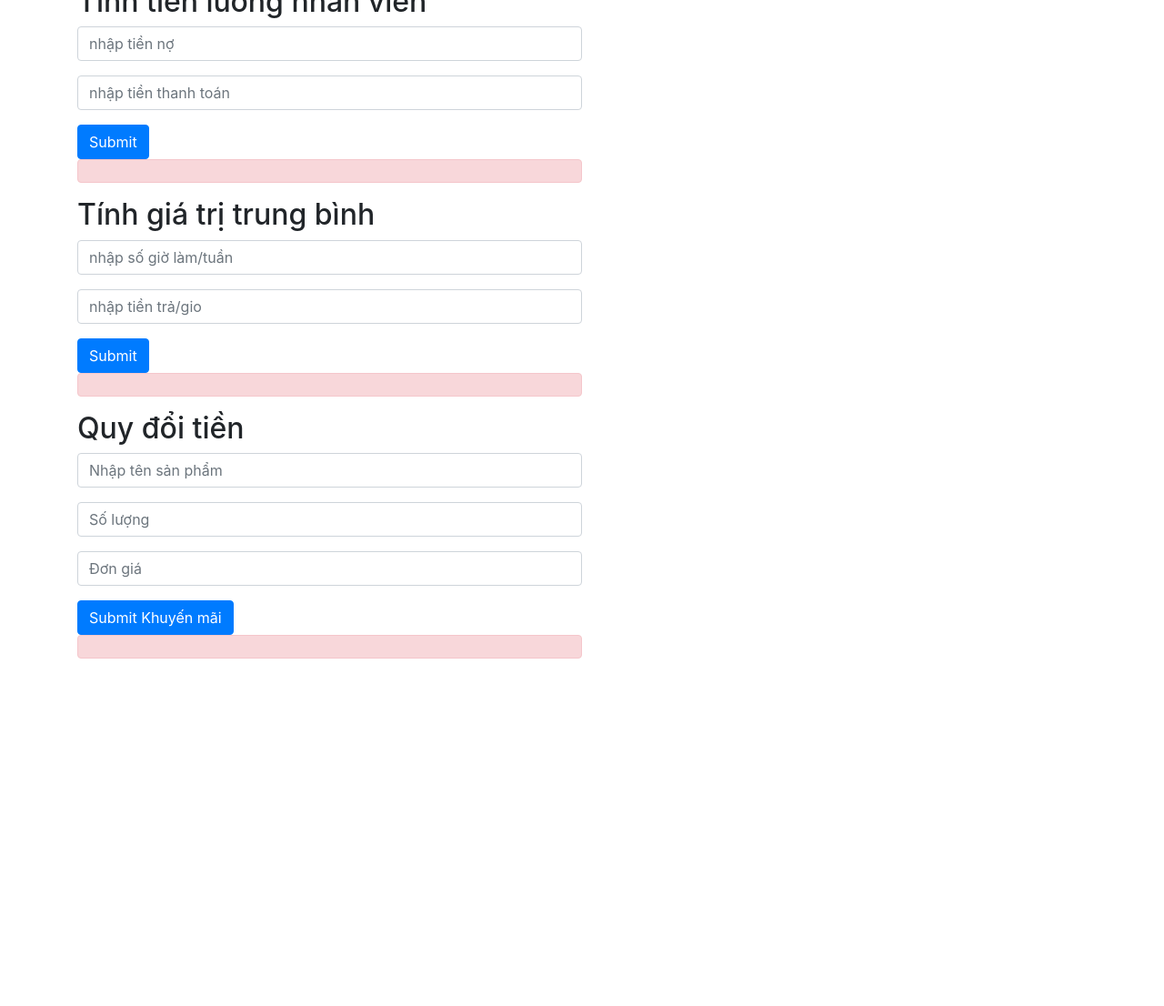
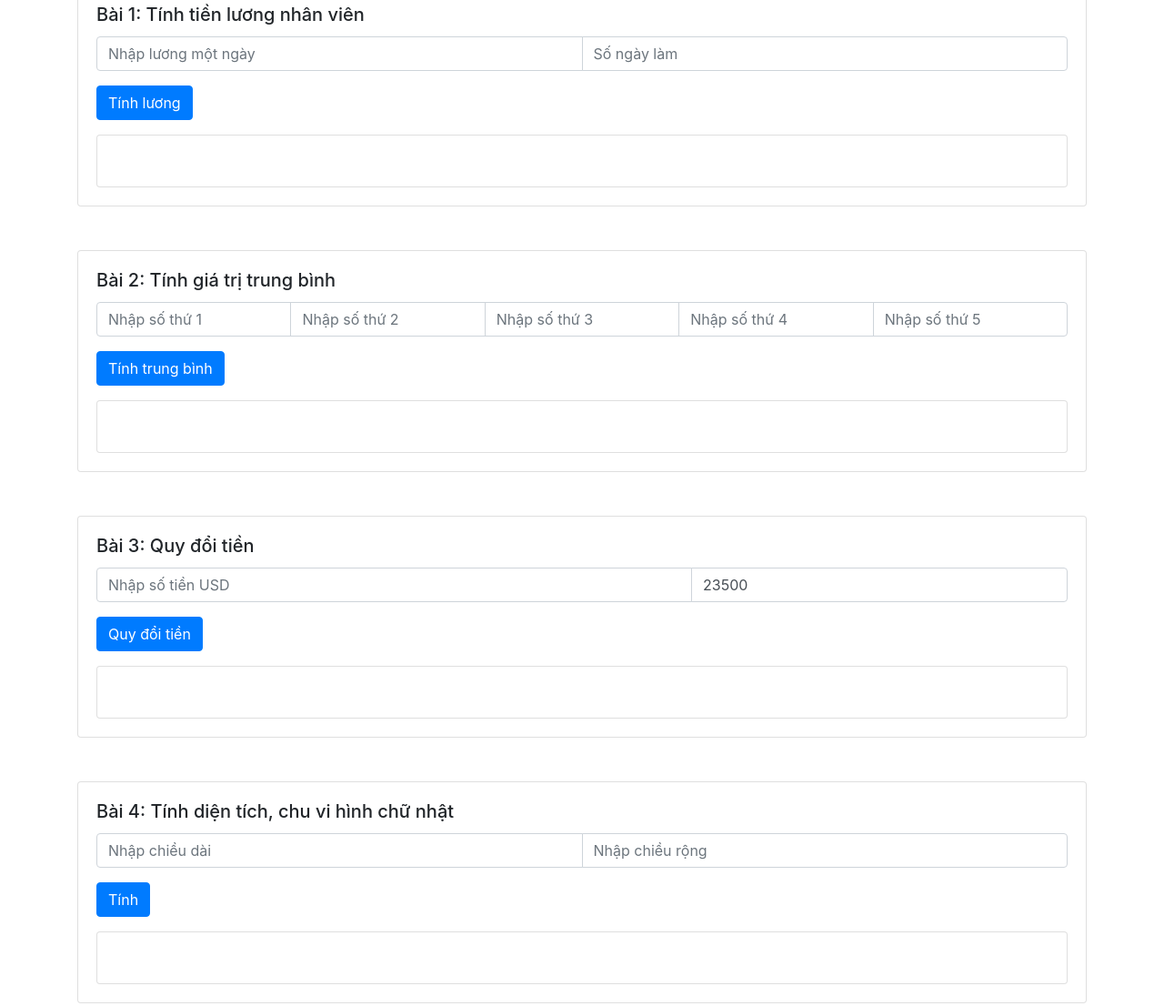
Before and after one commit to NguyenHungCuong997/BaiTapJSCyber, a plain HTML site: page index.html in a window 1280 px wide. Shown: the part 17-1123 px from the top of the page at 91% size. Before the commit the page ends 800 px from the top, so only its background shows below. Drawn offline with nearby package versions, Linux system fonts and the light colour scheme.

Commit message:
bổ sung code

```diff
--- a/bai1.js
+++ b/bai1.js
@@ -0,0 +1,25 @@
+
+/**
+ * Inputs:
+ * + số ngày đi làm (iluong1ngay)
+ * + số tiền mỗi ngày nhận được (isongaydilam)
+ *
+ * step ()
+ * Function
+ *      B1: lấy dữ liệu từ form
+ *      B2: tính tiền lương
+ *          kq = iluong1ngay * isongaydilam
+ *      B3: thông báo kết quả
+ *
+ * Outputs:
+ * result
+ */
+let bai1 = function(){
+
+    let iluong1ngay = Number(document.getElementById('iluong1ngay').value);
+    let isongaydilam = Number(document.getElementById('isongaydilam').value);
+
+    kq = iluong1ngay * isongaydilam ;
+
+    document.getElementById('txtbai1').innerHTML = kq.toLocaleString() + ' VND';
+}
--- /dev/null
+++ b/bai2.js
@@ -0,0 +1,25 @@
+/**
+ * Inputs:
+ * + 5 số thực (mỗi số một ô)
+
+ * Function
+ *      B1: lấy dữ liệu từ form
+ *      B2: tính toán
+ *          result = (number1 + number2 + number3 + number4 + number5)/5;
+ *      B3: thông báo kết quả
+ *
+ * Outputs:
+ * result
+ */
+let bai2 = function(){
+
+    let number1 = Number(document.getElementById('bai2-1').value);
+    let number2 = Number(document.getElementById('bai2-2').value);
+    let number3 = Number(document.getElementById('bai2-3').value);
+    let number4 = Number(document.getElementById('bai2-4').value);
+    let number5 = Number(document.getElementById('bai2-5').value);
+
+    kq = (number1 + number2 + number3 + number4 + number5)/5;
+
+    document.getElementById('txtbai2').innerHTML = kq;
+}
--- /dev/null
+++ b/bai3.js
@@ -0,0 +1,12 @@
+let bai3 = function(){
+
+    let kq = Number(document.getElementById('iTienQuiDoi').value);
+    let tygia = Number(document.getElementById('iTyGia').value);
+
+    kq = new Intl.NumberFormat('vn-VN', {
+        style: 'currency',
+        currency: 'VND'
+      }).format(kq*tygia);
+
+    document.getElementById('txtbai3').innerHTML = kq;
+}
--- /dev/null
+++ b/bai4.js
@@ -0,0 +1,18 @@
+// * Function
+// *      B1: lấy dữ liệu từ form
+// *      B2: tính chu vi và diện tích
+// *          let chuVi = (chieuDai+chieuRong)*2;
+// *          let dienTich = chieuDai*chieuRong;
+// *      B3: thông báo kết quả
+
+
+let bai4 = function(){
+
+    let chieuDai = Number(document.getElementById('iChieuDai').value);
+    let chieuRong = Number(document.getElementById('iChieuRong').value);
+
+    let chuVi = (chieuDai+chieuRong)*2;
+    let dienTich = chieuDai*chieuRong;
+
+    document.getElementById('txtbai4').innerHTML = 'Diện tích: ' + dienTich + '; Chu vi: ' + chuVi;
+}
--- /dev/null
+++ b/bai5.js
@@ -0,0 +1,10 @@
+
+
+// num%10 + (num-num%10)/10%10;
+let bai5 = function(){
+
+    let num = Number(document.getElementById('ikyso').value);
+    kq = num%10 + (num-num%10)/10%10;
+
+    document.getElementById('txtbai5').innerHTML = kq;
+}
--- a/index.html
+++ b/index.html
@@ -1,73 +1,128 @@
-<!DOCTYPE html>
+<!doctype html>
 <html lang="en">
+  <head>
+    <title>Title</title>
+    <!-- Required meta tags -->
+    <meta charset="utf-8">
+    <meta name="viewport" content="width=device-width, initial-scale=1, shrink-to-fit=no">
 
-<head>
-    <meta charset="UTF-8">
-    <meta name="viewport" content="width=device-width, initial-scale=1.0">
-    <title>Document</title>
+    <!-- Bootstrap CSS -->
+    <link rel="stylesheet" href="https://stackpath.bootstrapcdn.com/bootstrap/4.3.1/css/bootstrap.min.css" integrity="sha384-ggOyR0iXCbMQv3Xipma34MD+dH/1fQ784/j6cY/iJTQUOhcWr7x9JvoRxT2MZw1T" crossorigin="anonymous">
 
-    <link rel="stylesheet" href="https://cdn.jsdelivr.net/npm/bootstrap@4.6.2/dist/css/bootstrap.min.css"
-        integrity="sha384-xOolHFLEh07PJGoPkLv1IbcEPTNtaed2xpHsD9ESMhqIYd0nLMwNLD69Npy4HI+N" crossorigin="anonymous">
-</head>
-
-<body>
-
+    <!-- MAIN CSS -->
+    <link rel="stylesheet" href="./css/style.css">
+  </head>
+  <body>
     <div class="container">
-        <div class="w-50">
-            <h2>Tính tiền lương nhân viên</h2>
-            <form>
-                <div class="form-group">
-
-                    <input placeholder="nhập tiền nợ" type="number" class="form-control" id="inputTienNo">
+        <div class="item mb-5" id="bai1">
+            <div class="card" style="width: 100%;">
+                <div class="card-body">
+                  <h5 class="card-title"> Bài 1: Tính tiền lương nhân viên</h5>
+                  <div class="input-group mb-3" id="input1">
+                    <input type="number" class="form-control w-25" placeholder="Nhập lương một ngày" id="iluong1ngay">
+                    <input type="number" class="form-control w-25" placeholder="Số ngày làm" id="isongaydilam">
+                  </div>
+                  <button href="#" class="btn btn-primary" onclick="bai1()">Tính lương</button>
+                  <div class="message mt-3">
+                    <div class="card" style="width: 100%;">
+                        <div class="card-body">
+                            <p id="txtbai1"> </p>
+                        </div>
+                    </div>
+                  </div>
                 </div>
-                <div class="form-group">
-                    <input placeholder="nhập tiền thanh toán" type="number" class="form-control"
-                        id="inputTienThanhToan">
+              </div>
+        </div>
+        <div class="item mb-5" id="bai2">
+            <div class="card" style="width: 100%;">
+                <div class="card-body">
+                  <h5 class="card-title">Bài 2: Tính giá trị trung bình</h5>
+                  <div class="input-group mb-3">
+                    <input type="number" class="form-control w-40" placeholder="Nhập số thứ 1" id="bai2-1">
+                    <input type="number" class="form-control w-40" placeholder="Nhập số thứ 2" id="bai2-2">
+                    <input type="number" class="form-control w-40" placeholder="Nhập số thứ 3" id="bai2-3">
+                    <input type="number" class="form-control w-40" placeholder="Nhập số thứ 4" id="bai2-4">
+                    <input type="number" class="form-control w-40" placeholder="Nhập số thứ 5" id="bai2-5">
+                  </div>
+                  <button href="#" class="btn btn-primary" onclick="bai2()">Tính trung bình</button>
+                  <div class="message mt-3">
+                    <div class="card" style="width: 100%;">
+                        <div class="card-body">
+                            <p id="txtbai2"> </p>
+                        </div>
+                    </div>
+                  </div>
                 </div>
-
-                <button id="btnTinh" type="button" class="btn btn-primary">Submit</button>
-                <p class="alert alert-danger" id="txtTienPhat"></p>
-            </form>
-            <h2>Tính giá trị trung bình</h2>
-            <form>
-                <div class="form-group">
-
-                    <input placeholder="nhập số giờ làm/tuần" type="number" class="form-control" id="inputGio">
+              </div>
+        </div>
+        <div class="item mb-5" id="bai3">
+            <div class="card" style="width: 100%;">
+                <div class="card-body">
+                  <h5 class="card-title">Bài 3: Quy đổi tiền</h5>
+                  <div class="input-group mb-3">
+                    <input type="number" class="form-control w-25" placeholder="Nhập số tiền USD" id="iTienQuiDoi">
+                    <input type="number" class="form-control w-40" placeholder="Nhập tỷ giá" id="iTyGia" value="23500">
+                    </div>
+                  <button href="#" class="btn btn-primary" onclick="bai3()">Quy đổi tiền</button>
+                  <div class="message mt-3">
+                    <div class="card" style="width: 100%;">
+                        <div class="card-body">
+                            <p id="txtbai3"> </p>
+                        </div>
+                    </div>
+                  </div>
                 </div>
-                <div class="form-group">
-                    <input placeholder="nhập tiền trả/gio" type="number" class="form-control" id="inputTien1Gio">
+              </div>
+        </div>
+        <div class="item mb-5" id="bai4">
+            <div class="card" style="width: 100%;">
+                <div class="card-body">
+                  <h5 class="card-title">Bài 4: Tính diện tích, chu vi hình chữ nhật</h5>
+                  <div class="input-group mb-3">
+                    <input type="number" class="form-control w-25" placeholder="Nhập chiều dài" id="iChieuDai">
+                    <input type="number" class="form-control w-25" placeholder="Nhập chiều rộng" id="iChieuRong">
+                  </div>
+                  <button href="#" class="btn btn-primary" onclick="bai4()">Tính</button>
+                  <div class="message mt-3">
+                    <div class="card" style="width: 100%;">
+                        <div class="card-body">
+                            <p id="txtbai4"> </p>
+                        </div>
+                    </div>
+                  </div>
                 </div>
-
-                <button id="btnTinhOT" type="button" class="btn btn-primary">Submit</button>
-                <p class="alert alert-danger" id="txtTien"></p>
-            </form>
-            <h2>Quy đổi tiền</h2>
-            <form>
-                <div class="form-group">
-                    <input placeholder="Nhập tên sản phẩm" type="text" class="form-control" id="imputNameSP">
+              </div>
+        </div>
+        <div class="item mb-5" id="bai5">
+            <div class="card" style="width: 100%;">
+                <div class="card-body">
+                  <h5 class="card-title">Bài 5: Tính tổng 2 ký số</h5>
+                  <div class="input-group mb-3">
+                    <input type="number" class="form-control w-25" placeholder="Nhập số có 2 chữ số" id="ikyso">
+                  </div>
+                  <button href="#" class="btn btn-primary" onclick="bai5()">Tính tổng</button>
+                  <div class="message mt-3">
+                    <div class="card" style="width: 100%;">
+                        <div class="card-body">
+                            <p id="txtbai5"> </p>
+                        </div>
+                    </div>
+                  </div>
                 </div>
-                <div class="form-group">
-                    <input placeholder="Số lượng" type="number" class="form-control" id="inputSLSP">
-                </div>
-                <div class="form-group">
-                    <input placeholder="Đơn giá" type="number" class="form-control" id="inputDonGia">
-                </div>
-
-                <button id="btnTienKM" type="button" class="btn btn-primary">Submit Khuyến mãi</button>
-                <p class="alert alert-danger" id="txtTienKM"></p>
-            </form>
+              </div>
         </div>
     </div>
+    <!-- Optional JavaScript -->
+    <!-- jQuery first, then Popper.js, then Bootstrap JS -->
+    <script src="https://code.jquery.com/jquery-3.3.1.slim.min.js" integrity="sha384-q8i/X+965DzO0rT7abK41JStQIAqVgRVzpbzo5smXKp4YfRvH+8abtTE1Pi6jizo" crossorigin="anonymous"></script>
+    <script src="https://cdnjs.cloudflare.com/ajax/libs/popper.js/1.14.7/umd/popper.min.js" integrity="sha384-UO2eT0CpHqdSJQ6hJty5KVphtPhzWj9WO1clHTMGa3JDZwrnQq4sF86dIHNDz0W1" crossorigin="anonymous"></script>
+    <script src="https://stackpath.bootstrapcdn.com/bootstrap/4.3.1/js/bootstrap.min.js" integrity="sha384-JjSmVgyd0p3pXB1rRibZUAYoIIy6OrQ6VrjIEaFf/nJGzIxFDsf4x0xIM+B07jRM" crossorigin="anonymous"></script>
 
-
-    <script src="https://cdn.jsdelivr.net/npm/jquery@3.5.1/dist/jquery.slim.min.js"
-        integrity="sha384-DfXdz2htPH0lsSSs5nCTpuj/zy4C+OGpamoFVy38MVBnE+IbbVYUew+OrCXaRkfj"
-        crossorigin="anonymous"></script>
-    <script src="https://cdn.jsdelivr.net/npm/bootstrap@4.6.2/dist/js/bootstrap.bundle.min.js"
-        integrity="sha384-Fy6S3B9q64WdZWQUiU+q4/2Lc9npb8tCaSX9FK7E8HnRr0Jz8D6OP9dO5Vg3Q9ct"
-        crossorigin="anonymous"></script>
-
+    <!-- MAIN JS -->
     <script src="./bai1.js"></script>
-</body>
-
+    <script src="./bai2.js"></script>
+    <script src="./bai3.js"></script>
+    <script src="./bai4.js"></script>
+    <script src="./bai5.js"></script>
+  </body>
 </html>
```
